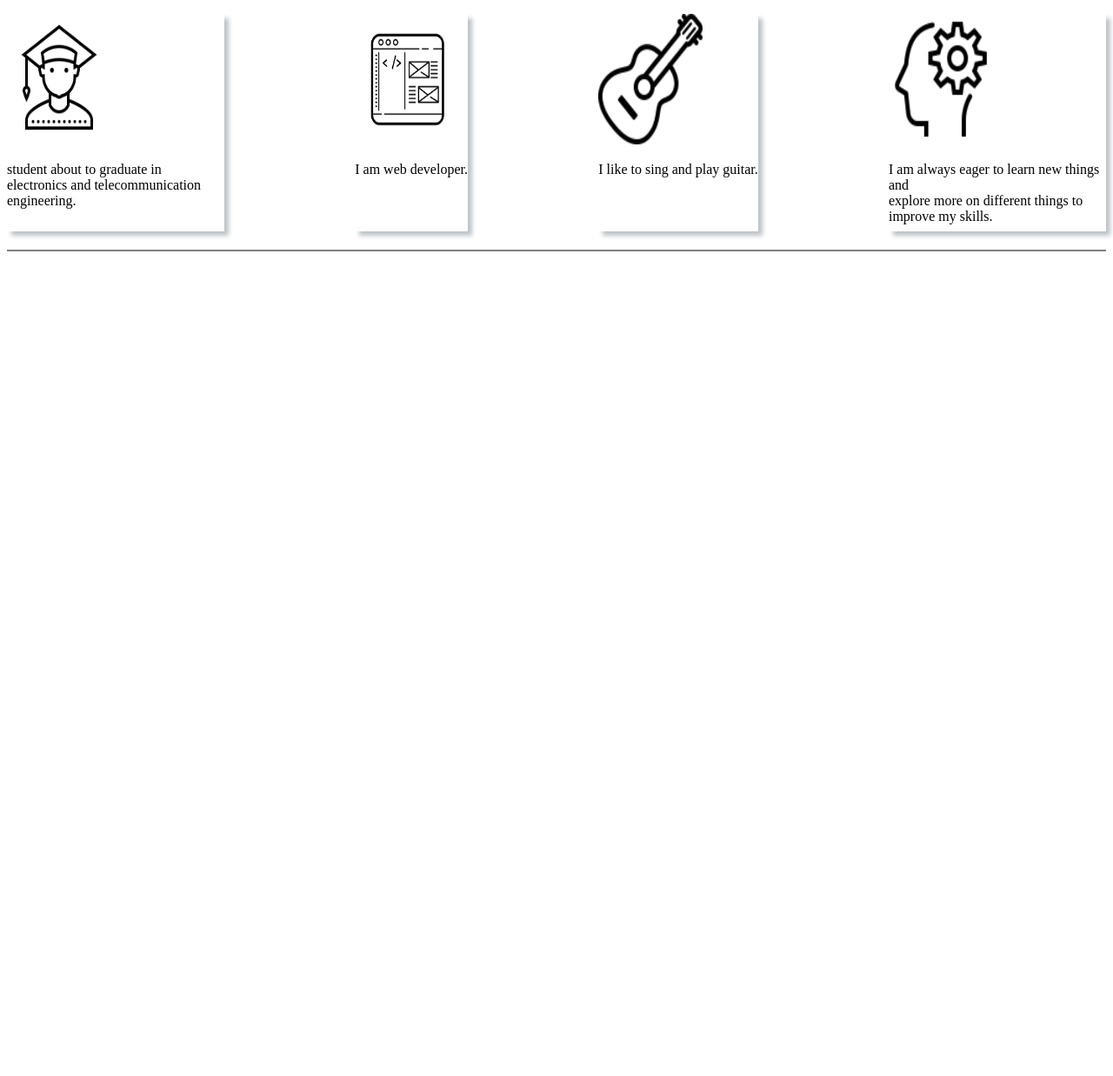
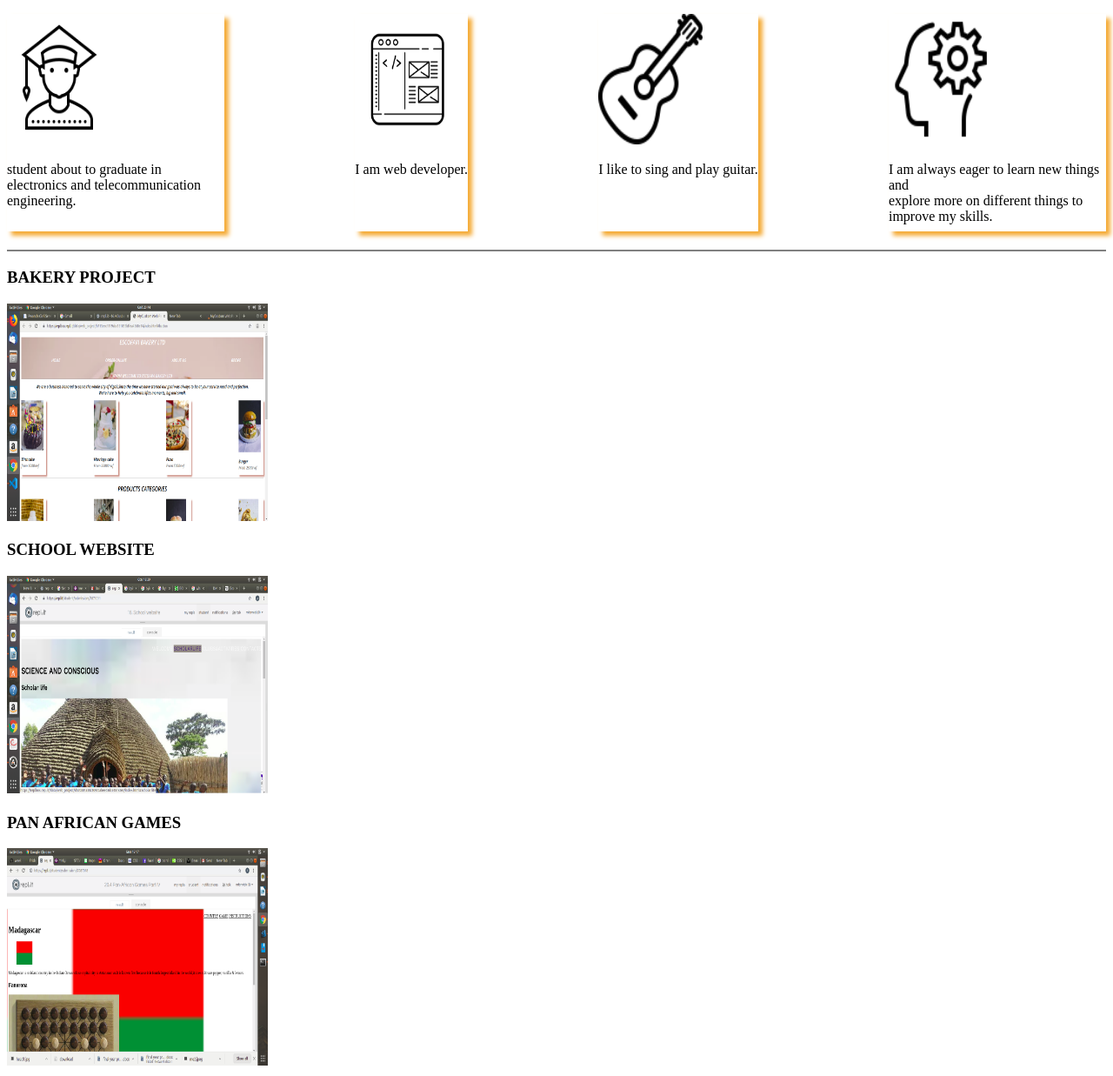
Before and after one commit to mfannick/week1-project, a plain HTML site: page index.html in a window 1280 px wide. Shown: the part 1079-2316 px from the top of the page at 87% size. Before the commit the page ends 1376 px from the top, so only its background shows below. Drawn offline with Linux system fonts and the light colour scheme; files whose address does not match are found by name.

Commit message:
adding different project that i did. pictures and their headers

```diff
--- a/index.html
+++ b/index.html
@@ -71,6 +71,25 @@
 
           </div>
           <div class="project">
+               <div class="project1">
+                    <h3>
+                            BAKERY PROJECT
+                    </h3>
+                    <img src="/home/annick/Documents/week1-project/week1-project-img/myproject.png" width="300px" height="250px" alt="myproject">
+               </div>
+               <div class="project1">
+                    <h3>
+                            SCHOOL WEBSITE
+                    </h3>
+                    <img src="/home/annick/Documents/week1-project/week1-project-img/schoolwebsite.png" width="300px" height="250px" alt="myproject">
+               </div>
+               <div class="project1">
+                    <h3>
+                            PAN AFRICAN GAMES
+                    </h3>
+                    <img src="/home/annick/Documents/week1-project/week1-project-img/games.png" width="300px" height="250px" alt="myproject">
+               </div>
+
           </div>
      </div>
 </body>
--- a/week1-project-css/index.css
+++ b/week1-project-css/index.css
@@ -35,8 +35,9 @@ flex-direction:row;
 justify-content:space-between;
 }
  .card1,.card2,.card3,.card4{
-    box-shadow: 5px 5px 5px 0 rgba(189, 195, 199, 1);
+    box-shadow: 5px 5px 5px 0 rgba(245, 171, 53, 1);
     max-width:250px;
     max-height:250px;
     margin-bottom:5px;
  }
+/**********************project styling***************************************************/
```
Also changed, not shown: week1-project-img/games.png (added), week1-project-img/me.jpg (deleted), week1-project-img/myproject.png (added), week1-project-img/schoolwebsite.png (added).
